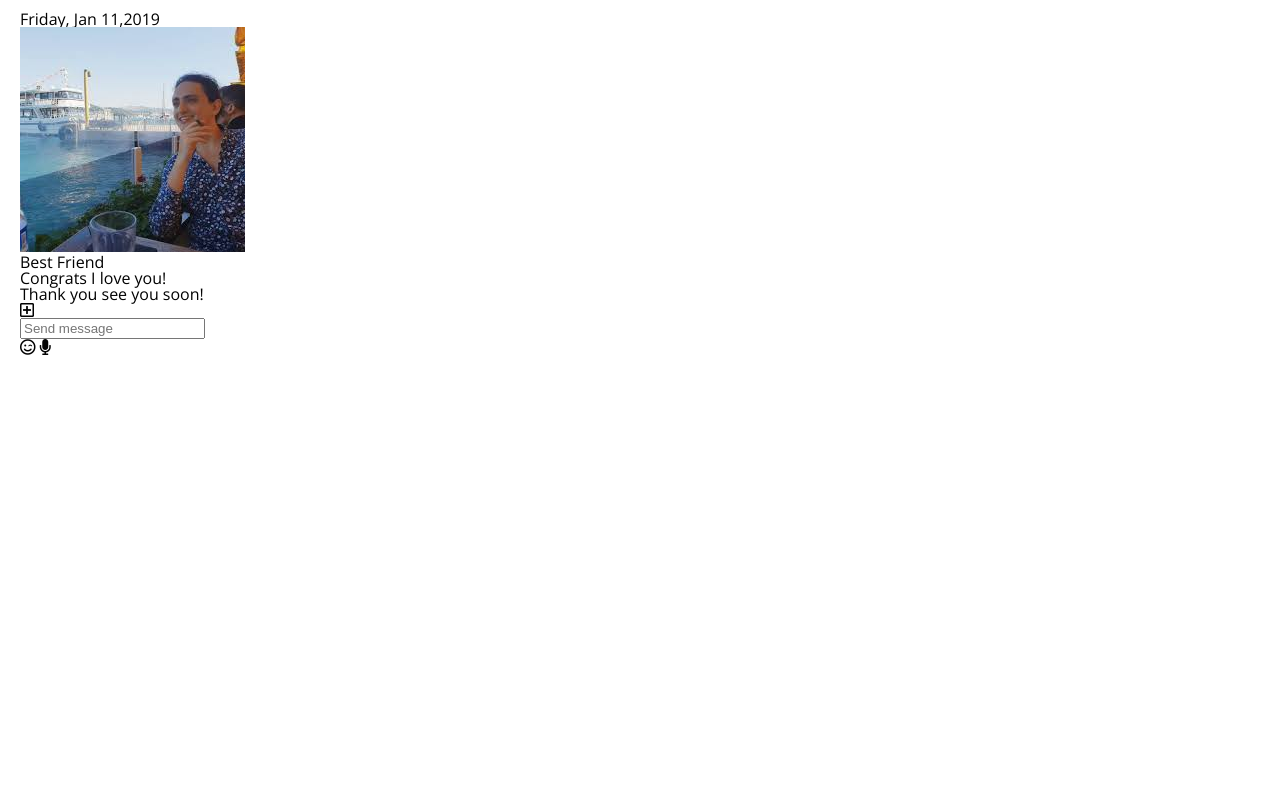
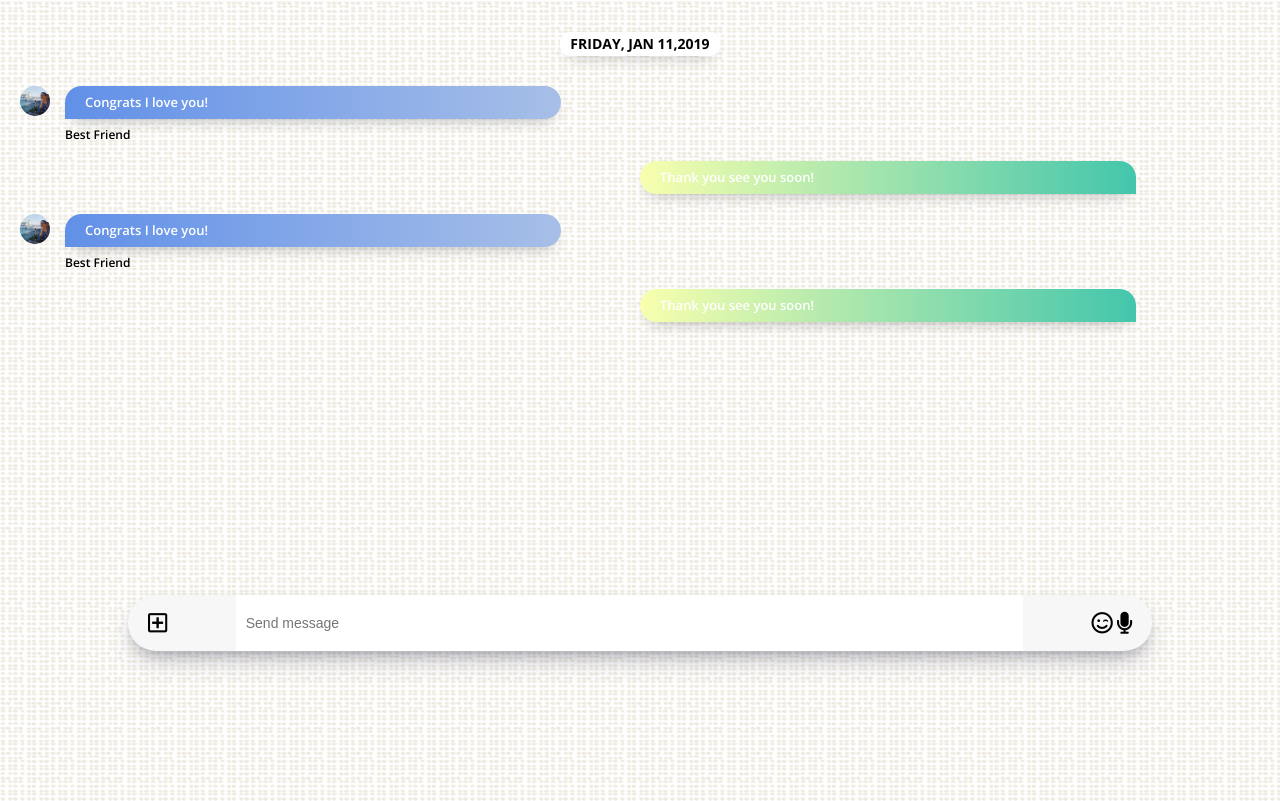
Before and after one commit to lshsai/kakao-clone_v2, a plain HTML site: page chat.html in a window 1280 px wide. Shown: the part 99-900 px from the top of the page. Before the commit the page ends 800 px from the top, so only its background shows below. Drawn offline with nearby package versions, Linux system fonts and the light colour scheme.

Commit message:
finish CSS

```diff
--- a/chat.html
+++ b/chat.html
@@ -13,7 +13,7 @@
     <link rel="stylesheet" href="css/style.css" />
     <title>Chat | Kakao Clone</title>
   </head>
-  <body>
+  <body class="chats-body">
     <div class="status-bar">
       <div class="status-bar__column">
         <span class="status-bar__clock">13:54</span>
@@ -42,25 +42,41 @@
         </span>
       </div>
     </header>
-    <main class="chat">
+    <main class="chat-screen">
       <ul class="chat__messages">
         <span class="chat__timestamp">Friday, Jan 11,2019</span>
         <li class="incoming-message message">
           <img src="images/avatar.jpg" class="m-avatar message__avatar" />
           <div class="message__content">
+            <span class="message__bubble">
+              Congrats I love you!
+            </span>
             <span class="message__auther">Best Friend</span>
-            <div class="message__bubble">
-              Congrats I love you!
-            </div>
           </div>
+        </li>
+        <li class="sent-message message">
           <span class="message__timestamp"></span>
+          <div class="message__content">
+            <span class="message__bubble">
+              Thank you see you soon!
+            </span>
+          </div>
         </li>
         <li class="incoming-message message">
+          <img src="images/avatar.jpg" class="m-avatar message__avatar" />
+          <div class="message__content">
+            <span class="message__bubble">
+              Congrats I love you!
+            </span>
+            <span class="message__auther">Best Friend</span>
+          </div>
+        </li>
+        <li class="sent-message message">
           <span class="message__timestamp"></span>
           <div class="message__content">
-            <div class="message__bubble">
+            <span class="message__bubble">
               Thank you see you soon!
-            </div>
+            </span>
           </div>
         </li>
       </ul>
--- /dev/null
+++ b/css/chat.css
@@ -0,0 +1,123 @@
+.chats-body {
+  padding: 0;
+}
+
+.chats-body .header,
+.chats-body .status-bar {
+  padding: 0px 20px;
+}
+
+.chat-screen {
+  background-image: url("../images/chatBg.png");
+  min-height: 100vh;
+}
+.chat__write {
+  position: fixed;
+  bottom: 50px;
+  width: 80%;
+  margin: 0 auto;
+  left: 0px;
+  right: 0px;
+  display: flex;
+  justify-content: space-between;
+  align-items: center;
+  background-color: #f7f7f7;
+  padding: 0px 20px;
+  border-radius: 40px;
+  box-shadow: 0 13px 27px -5px rgba(50, 50, 93, 0.25),
+    0 8px 16px -8px rgba(0, 0, 0, 0.3), 0 -6px 16px -6px rgba(0, 0, 0, 0.025);
+}
+
+.chat__write i {
+  font-size: 22px;
+}
+
+.chat__write-column:nth-child(2) {
+  width: 80%;
+}
+
+.chat__write-column input {
+  padding: 20px 10px;
+  width: 100%;
+  border: none;
+  font-size: 14px;
+}
+
+.chat__write-column input:focus {
+  outline: none;
+}
+
+.chat-screen .chat__messages {
+  border-top: 1px solid #f7f7f7;
+  padding-top: 30px;
+  display: flex;
+  flex-direction: column;
+  align-items: center;
+  padding: 0px 20px;
+}
+
+.chat__messages .chat__timestamp {
+  margin-top: 30px;
+  background-color: white;
+  font-size: 14px;
+  padding: 5px 10px;
+  border-radius: 10px;
+  margin-bottom: 30px;
+  box-shadow: 0 8px 16px -8px rgba(0, 0, 0, 0.3),
+    0 -6px 16px -6px rgba(0, 0, 0, 0.025);
+  text-transform: uppercase;
+  font-weight: 700;
+}
+
+.message {
+  display: flex;
+  align-items: flex-start;
+  width: 50%;
+  margin-bottom: 20px;
+}
+
+.message .message__content {
+  width: 80%;
+}
+
+.incoming-message {
+  align-self: flex-start;
+}
+
+.sent-message {
+  align-self: flex-end;
+}
+.incoming-message img {
+  width: 30px;
+  border-radius: 15px;
+  margin-right: 15px;
+}
+
+.message .message__bubble {
+  background-color: white;
+  box-shadow: 0 8px 16px -8px rgba(0, 0, 0, 0.3),
+    0 -6px 16px -6px rgba(0, 0, 0, 0.025);
+  padding: 10px 20px;
+  border-radius: 20px;
+  font-size: 13px;
+  display: block;
+  color: white;
+  font-weight: 600;
+}
+
+.incoming-message .message__auther {
+  margin-top: 10px;
+  display: block;
+  font-weight: 600;
+  font-size: 12px;
+}
+
+.incoming-message .message__bubble {
+  border-bottom-left-radius: 0px;
+  background-image: linear-gradient(to right, #6190e8, #a7bfe8);
+}
+
+.sent-message .message__bubble {
+  border-bottom-right-radius: 0px;
+  background-image: linear-gradient(to left, #43c6ac, #f8ffae);
+}
--- a/css/style.css
+++ b/css/style.css
@@ -8,6 +8,7 @@
 @import "find.css";
 @import "more.css";
 @import "settings.css";
+@import "chat.css";
 
 * {
   box-sizing: border-box;
@@ -16,8 +17,8 @@ body {
   background-color: white;
   padding: 10px 20px;
   color: #020202;
-  font-family: "Open Sans", -apple-system, BlinkMacSystemFont, "Segoe UI", Roboto, Oxygen, Ubuntu,
-    Cantarell, "Helvetica Neue", sans-serif;
+  font-family: "Open Sans", -apple-system, BlinkMacSystemFont, "Segoe UI",
+    Roboto, Oxygen, Ubuntu, Cantarell, "Helvetica Neue", sans-serif;
 }
 
 a {
```
Also changed, not shown: images/chatBg.png (added).
